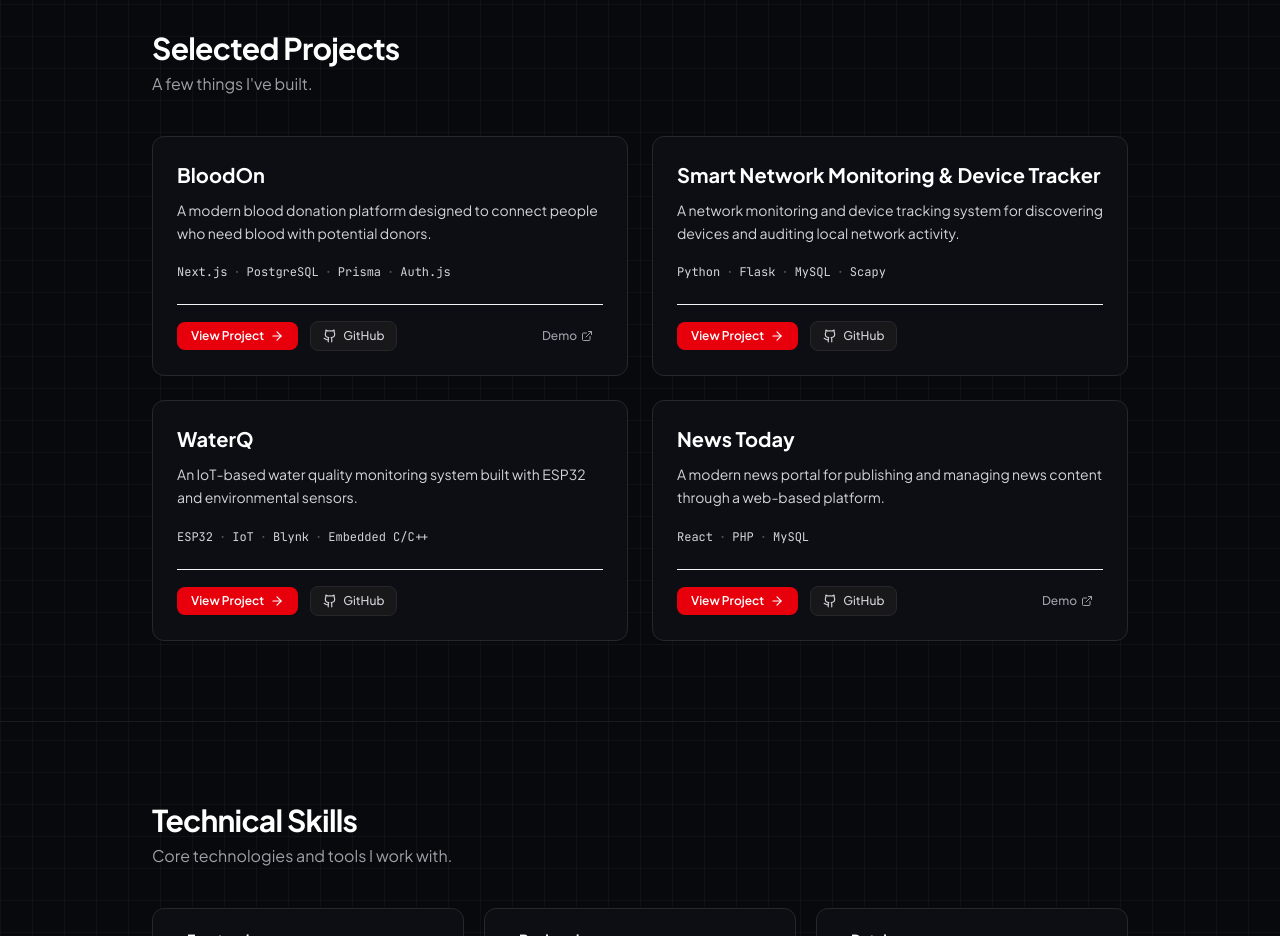
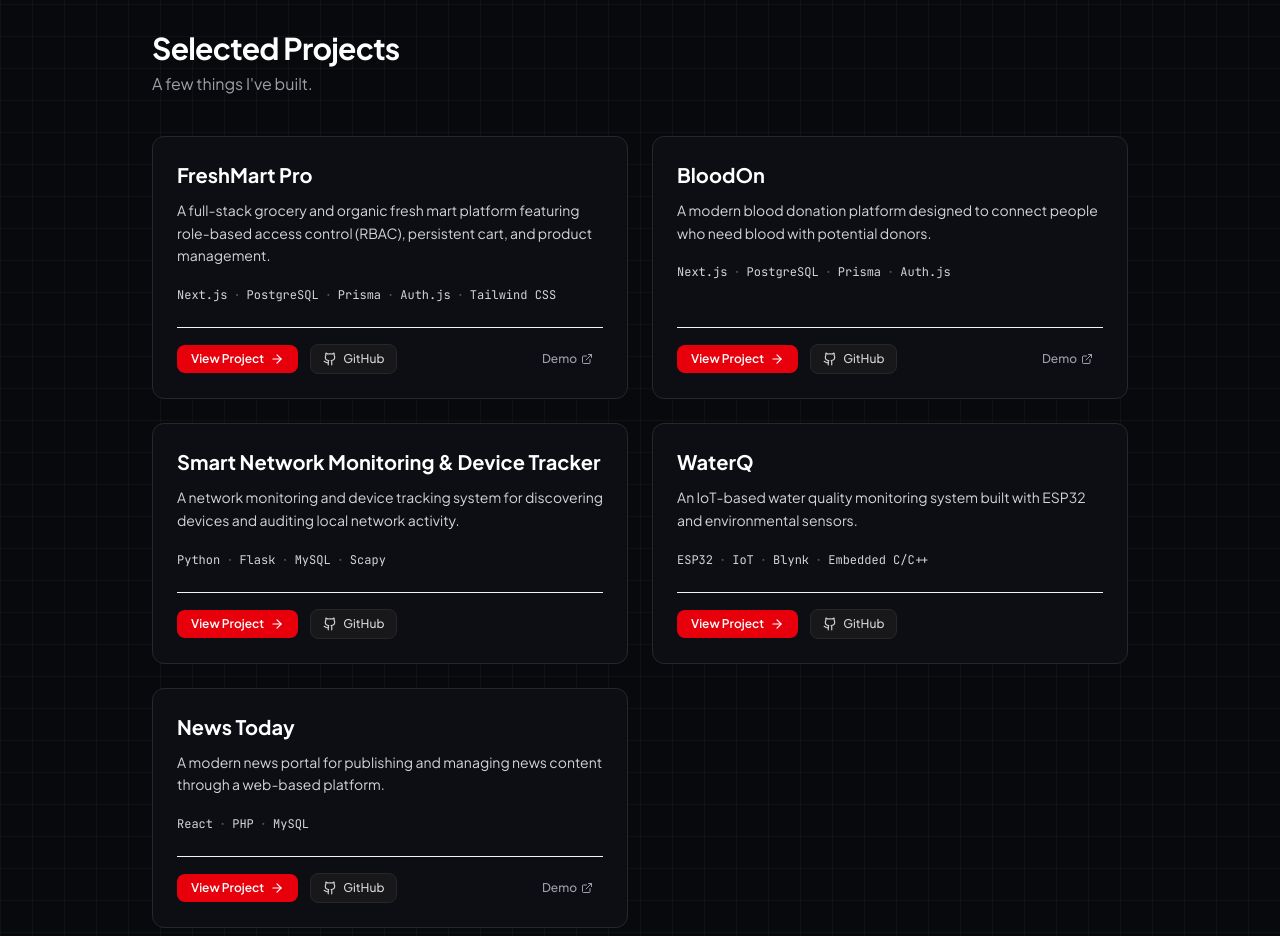
Before and after one commit to raihanns143/raihan-portfolio, a React (Vite) app: page / in a window 1280 px wide. Shown: the part 1340-2276 px from the top of the page. Built offline with nearby package versions, Linux system fonts and the light colour scheme.

Commit message:
feat: add FreshMart Pro project to portfolio
Include details for the FreshMart Pro e-commerce platform, covering its architecture, features, and technology stack.

```diff
--- a/src/data/portfolioData.ts
+++ b/src/data/portfolioData.ts
@@ -60,6 +60,38 @@ export const PORTFOLIO_DATA = {
   },
 
   projects: [
+    {
+      id: 'freshmart',
+      slug: 'freshmart',
+      title: 'FreshMart Pro',
+      category: 'Full-Stack E-Commerce Platform',
+      description:
+        'A full-stack grocery and organic fresh mart platform featuring role-based access control (RBAC), persistent cart, and product management.',
+      technologies: ['Next.js', 'PostgreSQL', 'Prisma', 'Auth.js', 'Tailwind CSS'],
+      allTechnologies: ['Next.js', 'TypeScript', 'React 19', 'PostgreSQL', 'Prisma', 'Auth.js', 'Zustand', 'TanStack Query', 'Tailwind CSS', 'Framer Motion'],
+      githubUrl: 'https://github.com/raihanns143/freshmart',
+      liveUrl: 'https://freshmart-roan.vercel.app/',
+      details: {
+        overview:
+          'FreshMart Pro is an end-to-end e-commerce solution featuring a customer-facing storefront, persistent shopping cart, wishlist, coupon system, order lifecycle management, and a comprehensive admin management panel.',
+        problem:
+          'Modern online grocery platforms require fast catalog browsing with multi-variant SKUs, instant cart responsiveness, and robust order auditing without database bottlenecks.',
+        solution:
+          'Engineered a high-performance e-commerce architecture utilizing Next.js Server Components, PostgreSQL with Prisma ORM, Auth.js v5 JWT sessions, and Zustand for responsive client-side state.',
+        features: [
+          'Full-featured storefront with categorized grocery catalog, search, and SKU-level product variants',
+          'Role-based access control (RBAC) supporting USER, ADMIN, MANAGER, and EDITOR permissions',
+          'Persistent server-side cart, customer wishlist, and coupon discount code system',
+          'Admin management dashboard for catalog moderation, order fulfillment, and stock tracking',
+          'Modern responsive design built with Tailwind CSS, Framer Motion, and mobile-first checkout workflow',
+        ],
+        role: 'Full-Stack Developer (Architected data models in Prisma, Next.js App Router endpoints, authentication middleware, and storefront components)',
+        challenges:
+          'Designing an indexed relational schema to support multi-variant products and real-time inventory adjustments while keeping storefront page loads instantaneous with ISR.',
+        results:
+          'A production-ready e-commerce platform deployed on Vercel with automated CI/CD and secure role-based session handling.',
+      },
+    },
     {
       id: 'bloodon',
       slug: 'bloodon',
```
